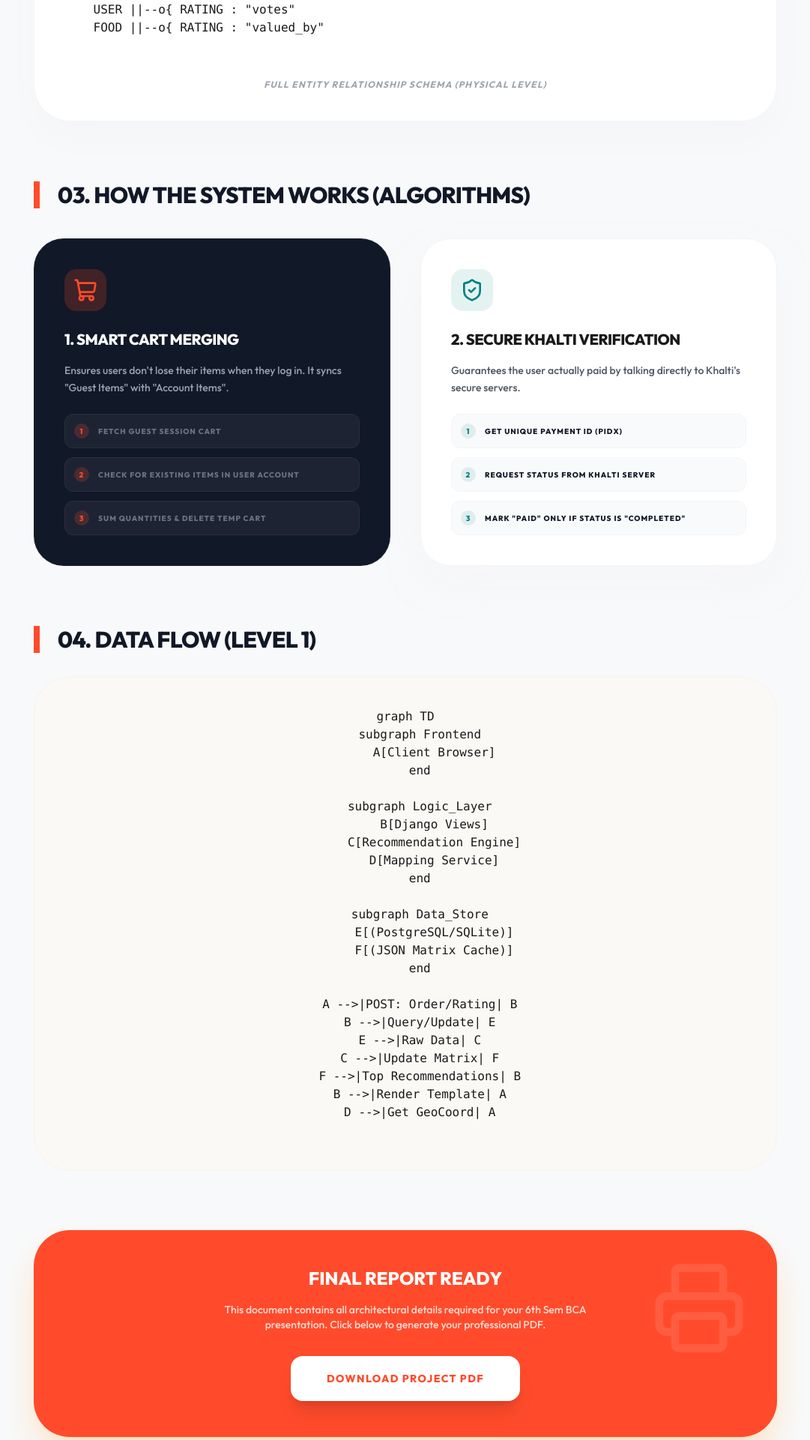
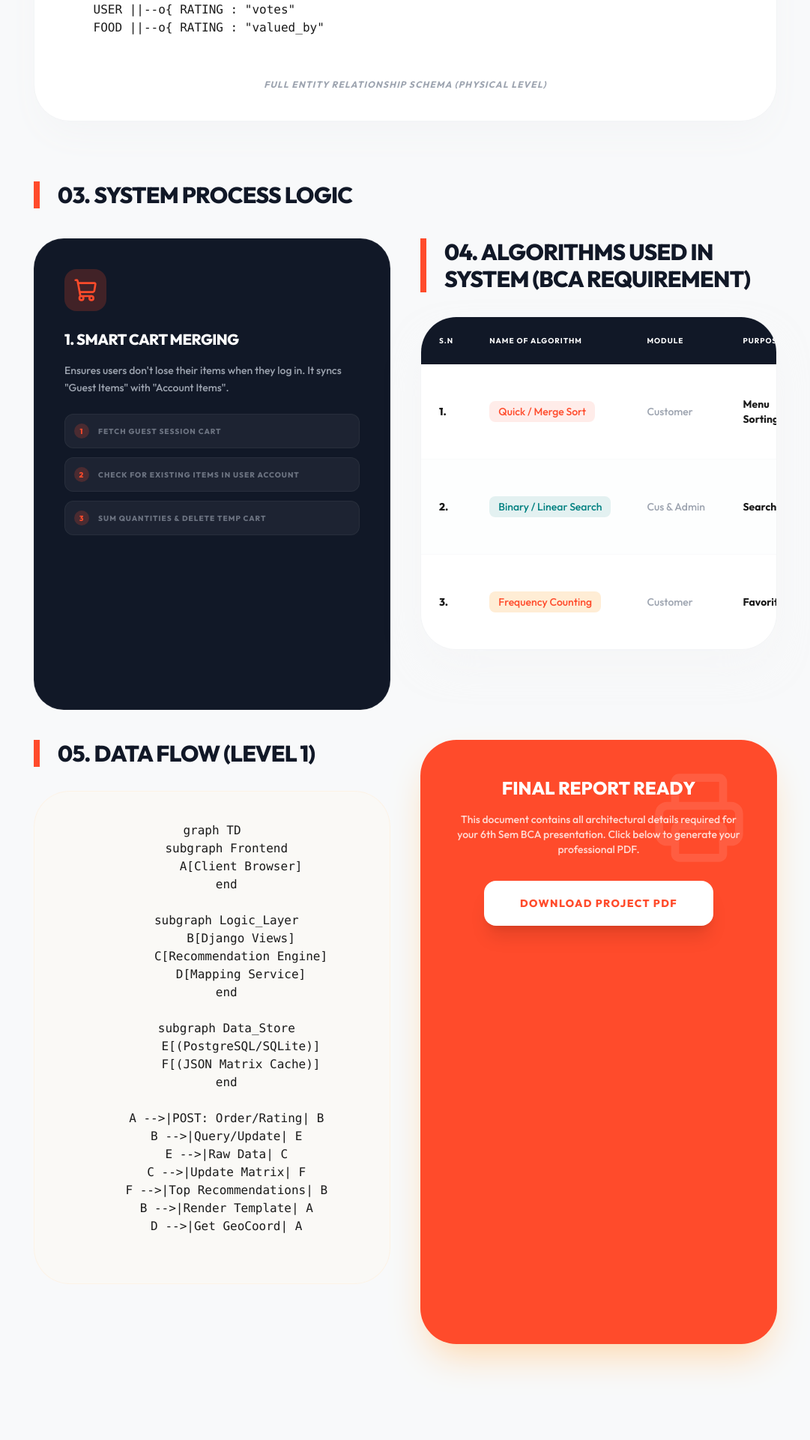
Before and after one commit to Saurav-627/Food-Ordering-System, a Django app: page /presentation/ in a window 1280 px wide. Shown: the part 3133-5054 px from the top of the page at 75% size, without its empty margins (99-1180 px from the left). Run offline with Django 5.2, Linux system fonts and the light colour scheme; data comes from the database, SQL or seed files in the repository; data that the repository does not hold is empty; some libraries are stand-ins or nearby versions.

Commit message:
refactor: replace hardcoded algorithm cards with a structured table to meet BCA documentation requirements

```diff
--- a/templates/core/presentation.html
+++ b/templates/core/presentation.html
@@ -168,7 +168,7 @@
     <!-- Algorithms in Detail -->
     <section class="mb-20">
         <h2 class="text-3xl font-black uppercase tracking-tight text-gray-900 mb-10 border-l-8 border-primary pl-6">03.
-            How the System Works (Algorithms)</h2>
+            System Process Logic</h2>
         <div class="grid grid-cols-1 md:grid-cols-2 gap-10">
             <!-- Algorithm 1: Cart Merging -->
             <div class="group">
@@ -197,38 +197,56 @@
                 </div>
             </div>
 
-            <!-- Algorithm 2: Payment Verification -->
-            <div class="group">
-                <div class="bg-white p-10 rounded-[2.5rem] border border-gray-100 h-full shadow-2xl shadow-gray-100/50">
-                    <div class="w-14 h-14 bg-teal/10 rounded-2xl flex items-center justify-center mb-6">
-                        <i data-lucide="shield-check" class="w-8 h-8 text-teal"></i>
-                    </div>
-                    <h3 class="text-xl font-black uppercase mb-4 tracking-tight">2. SECURE KHALTI VERIFICATION</h3>
-                    <p class="text-sm text-gray-600 font-medium leading-relaxed mb-6">
-                        Guarantees the user actually paid by talking directly to Khalti's secure servers.
-                    </p>
-                    <div class="space-y-3 text-[10px] font-black uppercase tracking-widest text-gray-300">
-                        <div class="flex items-center gap-3 bg-gray-50 p-3 rounded-xl border border-gray-100">
-                            <span class="w-5 h-5 rounded-full bg-teal/10 text-teal flex items-center justify-center">1</span>
-                            <span class="text-gray-900">Get Unique Payment ID (PIDX)</span>
-                        </div>
-                        <div class="flex items-center gap-3 bg-gray-50 p-3 rounded-xl border border-gray-100">
-                            <span class="w-5 h-5 rounded-full bg-teal/10 text-teal flex items-center justify-center">2</span>
-                            <span class="text-gray-900">Request Status from Khalti Server</span>
-                        </div>
-                        <div class="flex items-center gap-3 bg-gray-50 p-3 rounded-xl border border-gray-100">
-                            <span class="w-5 h-5 rounded-full bg-teal/10 text-teal flex items-center justify-center">3</span>
-                            <span class="text-gray-900">Mark "PAID" only if Status is "Completed"</span>
-                        </div>
-                    </div>
-                </div>
-            </div>
+    <section class="mb-20">
+        <h2 class="text-3xl font-black uppercase tracking-tight text-gray-900 mb-8 border-l-8 border-primary pl-6">04.
+            Algorithms used in System (BCA Requirement)</h2>
+        <div class="bg-white rounded-[3rem] border border-gray-100 shadow-2xl shadow-gray-100/50 overflow-x-auto">
+            <table class="w-full text-left border-collapse min-w-[800px]">
+                <thead>
+                    <tr class="bg-gray-900 text-white text-[10px] uppercase tracking-widest font-black">
+                        <th class="p-6 w-16">S.N</th>
+                        <th class="p-6 w-48">Name of Algorithm</th>
+                        <th class="p-6 w-32">Module</th>
+                        <th class="p-6 w-32">Purpose</th>
+                        <th class="p-6">Summary of Working Logic</th>
+                    </tr>
+                </thead>
+                <tbody class="text-sm font-medium">
+                    <tr class="border-b border-gray-50">
+                        <td class="p-6 font-black">1.</td>
+                        <td class="p-6">
+                            <span class="inline-block bg-primary/10 text-primary px-3 py-1 rounded-lg whitespace-nowrap">Quick / Merge Sort</span>
+                        </td>
+                        <td class="p-6 text-gray-400">Customer</td>
+                        <td class="p-6 font-bold">Menu Sorting</td>
+                        <td class="p-6 text-xs text-gray-500 leading-relaxed">System applies optimized SQL <strong>ORDER BY</strong> logic. Database internally uses Quick/Merge sort to handle sorting by price (low/high) and name (A-Z).</td>
+                    </tr>
+                    <tr class="border-b border-gray-50 bg-gray-50/30">
+                        <td class="p-6 font-black">2.</td>
+                        <td class="p-6">
+                            <span class="inline-block bg-teal/10 text-teal px-3 py-1 rounded-lg whitespace-nowrap">Binary / Linear Search</span>
+                        </td>
+                        <td class="p-6 text-gray-400">Cus & Admin</td>
+                        <td class="p-6 font-bold">Search Func</td>
+                        <td class="p-6 text-xs text-gray-500 leading-relaxed">Implements <strong>LIKE %keyword%</strong> queries across multiple fields. Searches name/description using indexed B-Tree paths for performance.</td>
+                    </tr>
+                    <tr>
+                        <td class="p-6 font-black">3.</td>
+                        <td class="p-6">
+                            <span class="inline-block bg-orange-100 text-primary px-3 py-1 rounded-lg whitespace-nowrap">Frequency Counting</span>
+                        </td>
+                        <td class="p-6 text-gray-400">Customer</td>
+                        <td class="p-6 font-bold">Favorites</td>
+                        <td class="p-6 text-xs text-gray-500 leading-relaxed">Aggregates orders using <strong>COUNT(DISTINCT user_id)</strong> to identify most preferred items. Fuels the "Customer Favorites" section.</td>
+                    </tr>
+                </tbody>
+            </table>
         </div>
     </section>
 
     <!-- Data Flow Diagram -->
     <section class="mb-20">
-        <h2 class="text-3xl font-black uppercase tracking-tight text-gray-900 mb-8 border-l-8 border-primary pl-6">04.
+        <h2 class="text-3xl font-black uppercase tracking-tight text-gray-900 mb-8 border-l-8 border-primary pl-6">05.
             Data Flow (Level 1)</h2>
         <div class="bg-orange-50/30 p-10 rounded-[3rem] border border-orange-100/50">
             <pre class="mermaid text-center">
```
